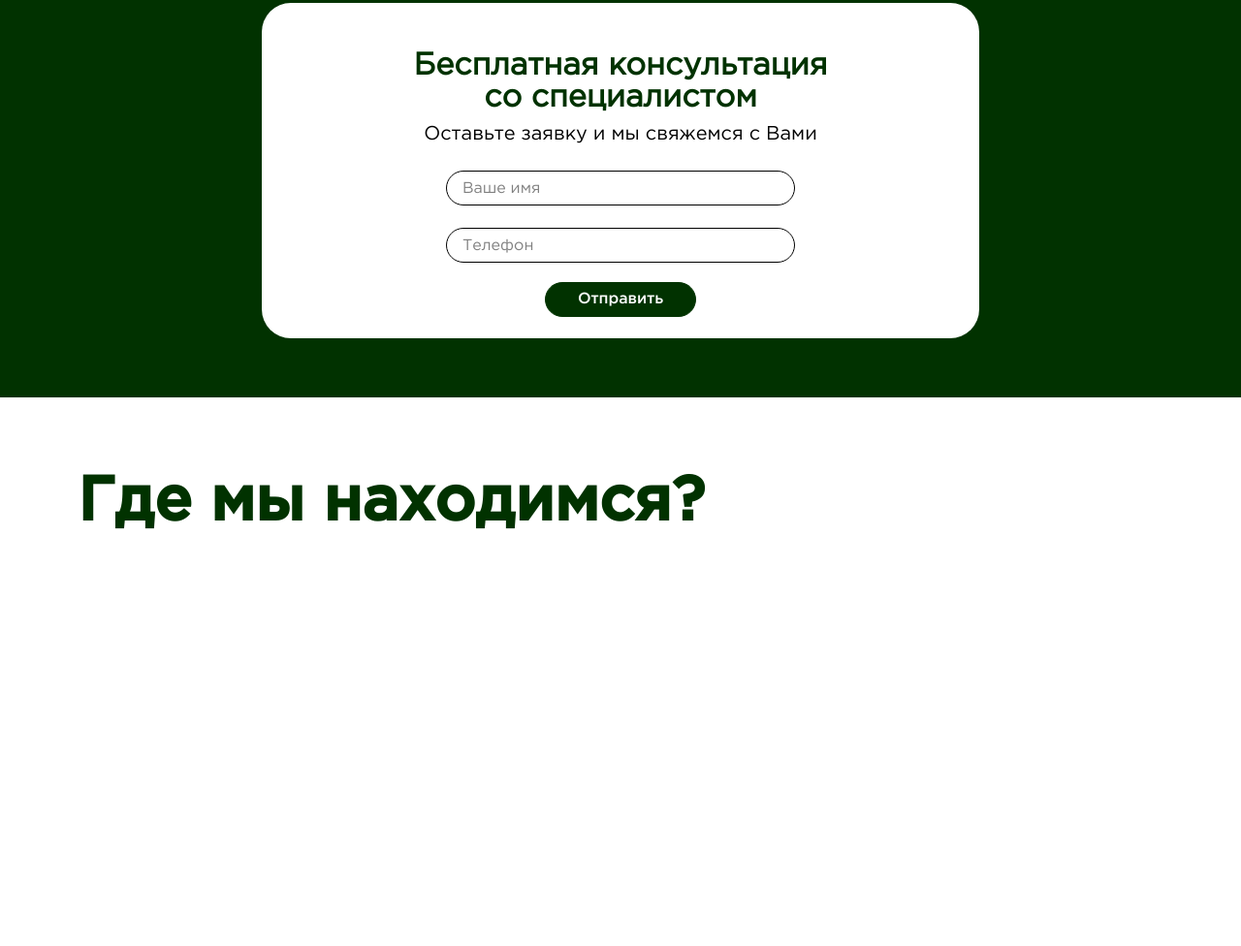
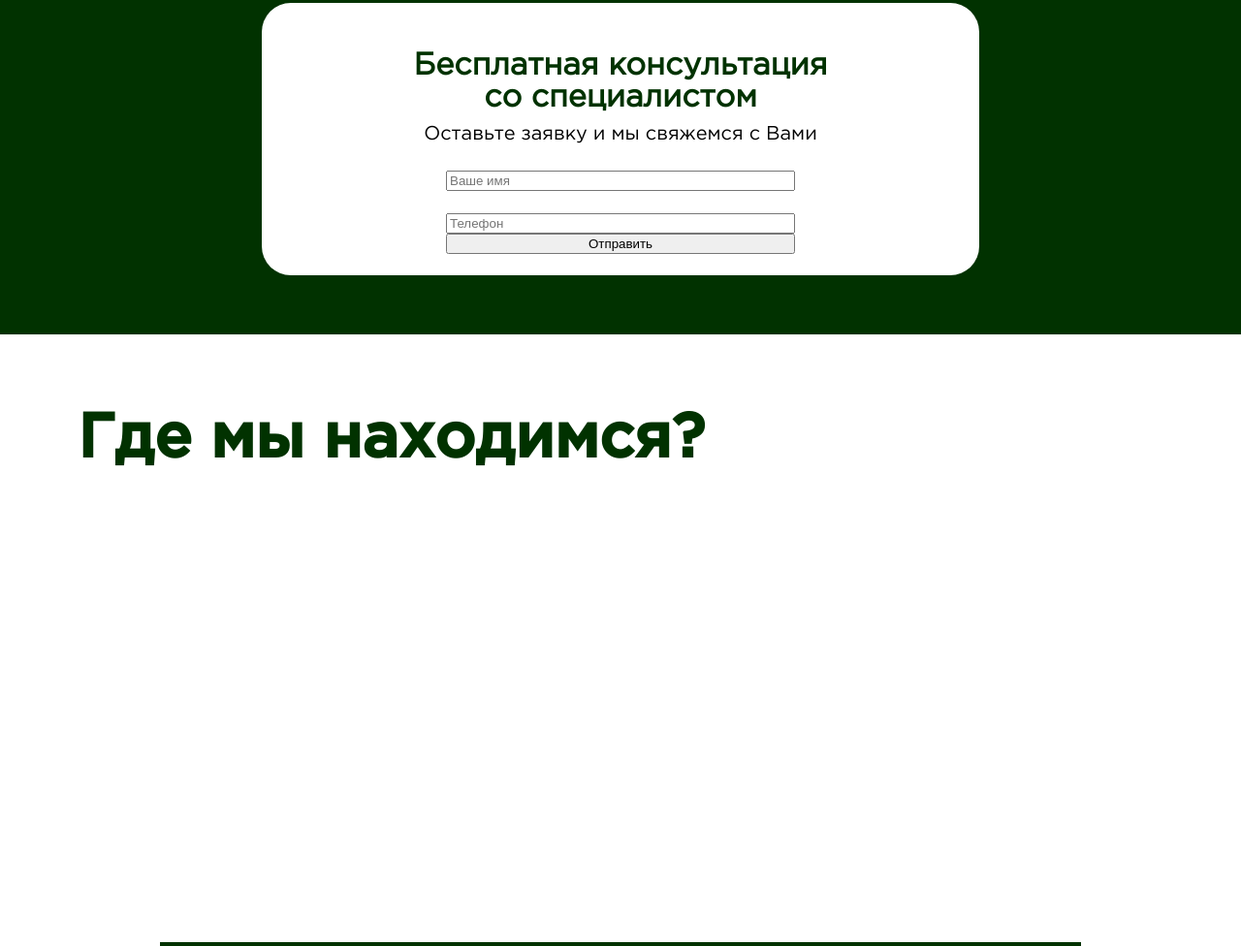
Before and after one commit to lullabellyy/igora_base_2, a plain HTML site: page index.html in a window 1280 px wide. Shown: the part 3026-4002 px from the top of the page at 97% size. Drawn offline with nearby package versions, Linux system fonts and the light colour scheme; files whose address does not match are found by name.

Commit message:
index.html

```diff
--- a/index.html
+++ b/index.html
@@ -310,10 +310,10 @@
 						<div class="form__label">
 							<p>Оставьте заявку и мы свяжемся с Вами</p>
 						</div>
-						<form id="contactForm">
-  <input type="text" name="name" placeholder="Ваше имя" required class="input">
-  <input type="tel" name="phone" placeholder="Телефон" required class="input">
-  <button type="submit" class="btn form__button">Отправить</button>
+					<form id="contactForm">
+  <input type="text" name="name" placeholder="Ваше имя" required>
+  <input type="tel" name="phone" placeholder="Телефон" required>
+  <button type="submit">Отправить</button>
 </form>
 					</div>
 				</div>
```
